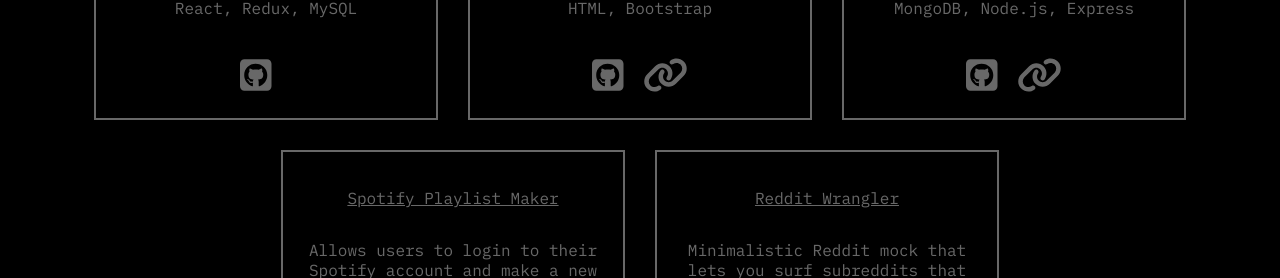
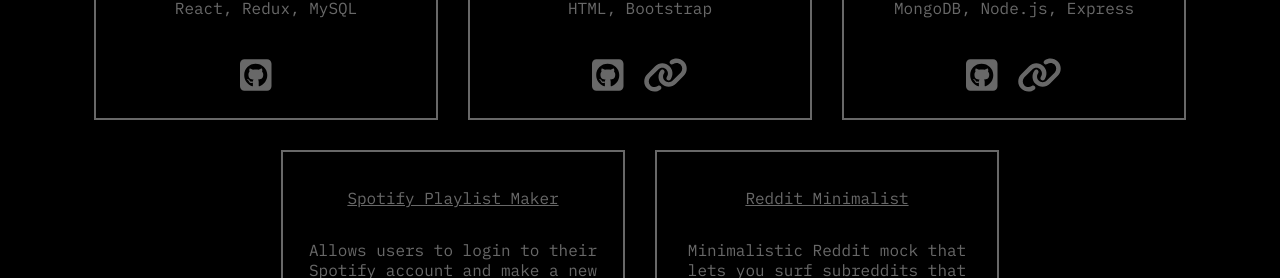
Before and after one commit to Aryanpatel335/PersonalWebsite, a React (Create React App) app: page / in a window 1280 px wide. Shown: the part 1996-2274 px from the top of the page. Built offline with nearby package versions, Linux system fonts and the light colour scheme.

Commit message:
link changes

```diff
--- a/src/components/Projects/Projects.js
+++ b/src/components/Projects/Projects.js
@@ -114,7 +114,7 @@
           </div>
         </div>
         <div className="projectTile">
-          <p className="projectTitle">Reddit Wrangler</p>
+          <p className="projectTitle">Reddit Minimalist</p>
           <p className="projectDescription">
             Minimalistic Reddit mock that lets you surf subreddits that are
             provided by the Reddit JSON API
@@ -124,7 +124,7 @@
           </p>
           <div className="buttonClick">
             <a
-              href="https://github.com/Aryanpatel335/reddit-wrangler"
+              href="https://github.com/Aryanpatel335/reddit-minimalist"
               target="_blank"
               rel="noreferrer"
               className="github"
```
